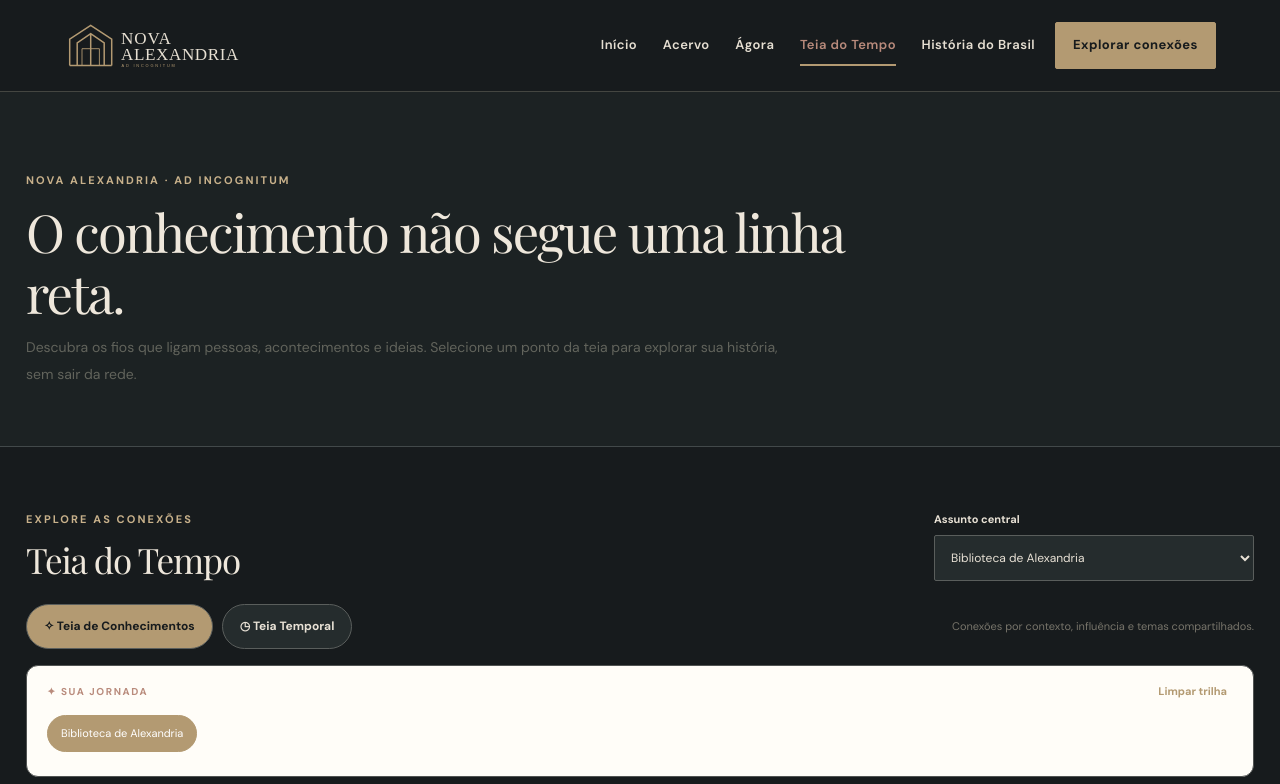
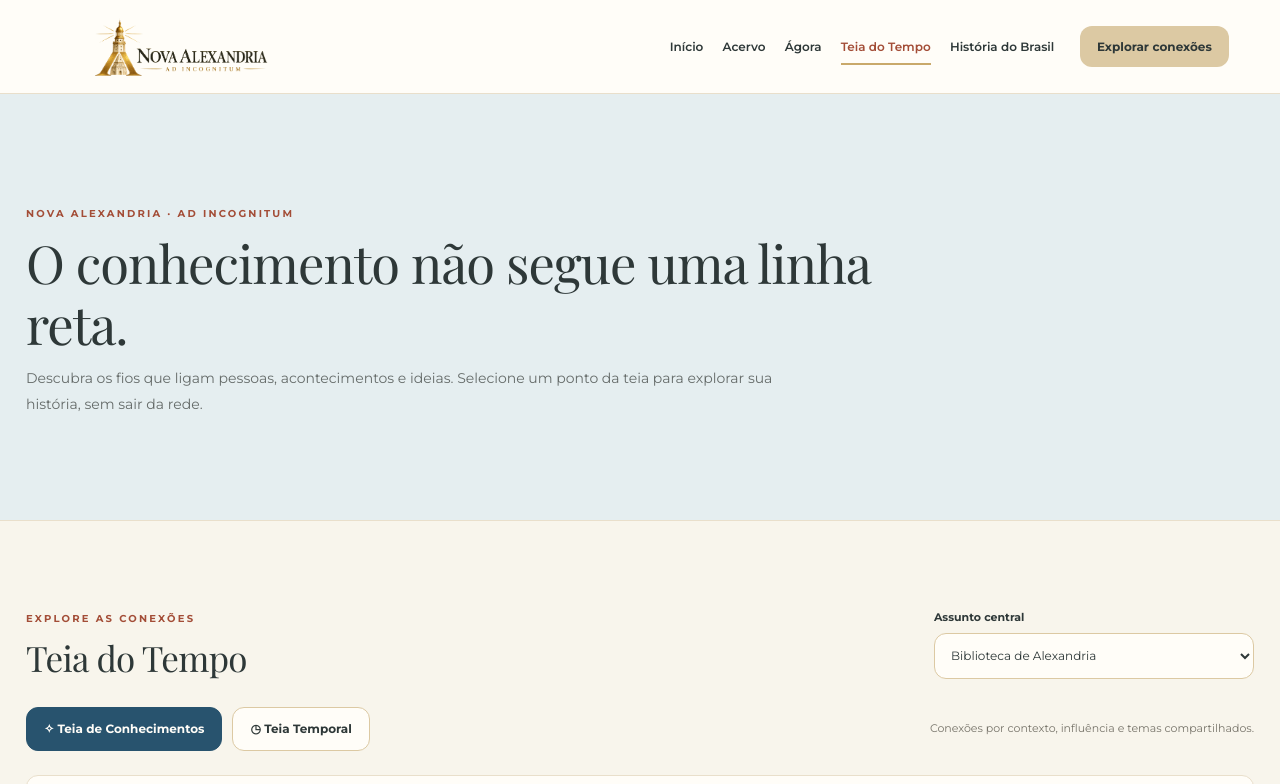
Before and after one commit to AlexssanderTnS/NovaAlexandria, a plain HTML site: page teias.html in a window 1280 px wide. Shown: the top 784 px of the page. Drawn offline with nearby package versions, Linux system fonts and the light colour scheme.

Commit message:
refactor(ui): aplicar identidade original e design system em teias.html

```diff
--- a/teias.html
+++ b/teias.html
@@ -1,9 +1,9 @@
 <!doctype html>
-<html lang="pt-BR"><head><meta charset="utf-8"><meta name="viewport" content="width=device-width,initial-scale=1"><meta name="theme-color" content="#171b1d"><meta name="description" content="Explore conexões entre História, Ciência, Arte e Filosofia na Teia do Tempo."><title>Teia do Tempo | Nova Alexandria</title>
+<html lang="pt-BR"><head><meta charset="utf-8"><meta name="viewport" content="width=device-width,initial-scale=1"><meta name="theme-color" content="#f8f5ec"><meta name="description" content="Explore conexões entre História, Ciência, Arte e Filosofia na Teia do Tempo."><title>Teia do Tempo | Nova Alexandria</title>
 <link rel="preconnect" href="https://fonts.googleapis.com"><link rel="preconnect" href="https://fonts.gstatic.com" crossorigin><link href="https://fonts.googleapis.com/css2?family=Montserrat:wght@400;500;600;700&family=Playfair+Display:wght@400;500;600&display=swap" rel="stylesheet">
-<link rel="icon" href="assets/Icon.png"><link rel="stylesheet" href="styles.css"><link rel="stylesheet" href="css/teias.css"><script defer src="js/teias.js"></script><link rel="stylesheet" href="css/museu-2.css" /></head>
+<link rel="icon" href="assets/Icon.png"><link rel="stylesheet" href="styles.css"><link rel="stylesheet" href="css/teias.css"><script defer src="js/teias.js"></script><link rel="stylesheet" href="css/design-system-interno.css"></head>
 <body><a class="skip" href="#conteudo">Ir ao conteúdo</a>
-<header class="nav"><a href="index.html" class="brand" aria-label="Nova Alexandria — página inicial"><img src="assets/logo-museu.svg" alt="Nova Alexandria — Ad Incognitum" class="brand-logo"></a><nav class="desktop-nav" aria-label="Navegação principal"><a href="index.html">Início</a><a href="acervo.html">Acervo</a><a href="agora.html">Ágora</a><a href="teias.html" aria-current="page">Teia do Tempo</a><a href="brasil.html">História do Brasil</a></nav><a class="login" href="teias.html">Explorar conexões</a><button class="menu" id="menuBtn" type="button" aria-label="Abrir menu" aria-expanded="false" aria-controls="mobileNav"><span aria-hidden="true">☰</span></button></header><nav class="mobile-nav" id="mobileNav" aria-label="Navegação móvel" hidden><a href="index.html">Início</a><a href="acervo.html">Acervo</a><a href="agora.html">Ágora</a><a href="teias.html" aria-current="page">Teia do Tempo</a><a href="brasil.html">História do Brasil</a></nav>
+<header class="nav"><a href="index.html" class="brand" aria-label="Nova Alexandria — página inicial"><img src="assets/logo-horizontal.png" alt="Nova Alexandria — Ad Incognitum" class="brand-logo"></a><nav class="desktop-nav" aria-label="Navegação principal"><a href="index.html">Início</a><a href="acervo.html">Acervo</a><a href="agora.html">Ágora</a><a href="teias.html" aria-current="page">Teia do Tempo</a><a href="brasil.html">História do Brasil</a></nav><a class="login" href="teias.html">Explorar conexões</a><button class="menu" id="menuBtn" type="button" aria-label="Abrir menu" aria-expanded="false" aria-controls="mobileNav"><span aria-hidden="true">☰</span></button></header><nav class="mobile-nav" id="mobileNav" aria-label="Navegação móvel" hidden><a href="index.html">Início</a><a href="acervo.html">Acervo</a><a href="agora.html">Ágora</a><a href="teias.html" aria-current="page">Teia do Tempo</a><a href="brasil.html">História do Brasil</a></nav>
 <main id="conteudo"><section class="teia-intro"><div class="teia-limite"><p class="eyebrow">NOVA ALEXANDRIA · AD INCOGNITUM</p><h1>O conhecimento não segue uma linha reta.</h1><p>Descubra os fios que ligam pessoas, acontecimentos e ideias. Selecione um ponto da teia para explorar sua história, sem sair da rede.</p></div></section>
 <section class="teia-limite explorador" aria-label="Explorador da Teia do Tempo">
 <div class="explorador-topo"><div><p class="eyebrow">EXPLORE AS CONEXÕES</p><h2>Teia do Tempo</h2></div><div class="teia-controles"><label for="assunto">Assunto central</label><select id="assunto" aria-label="Escolha o assunto central"><option>Carregando assuntos…</option></select></div></div>
```
